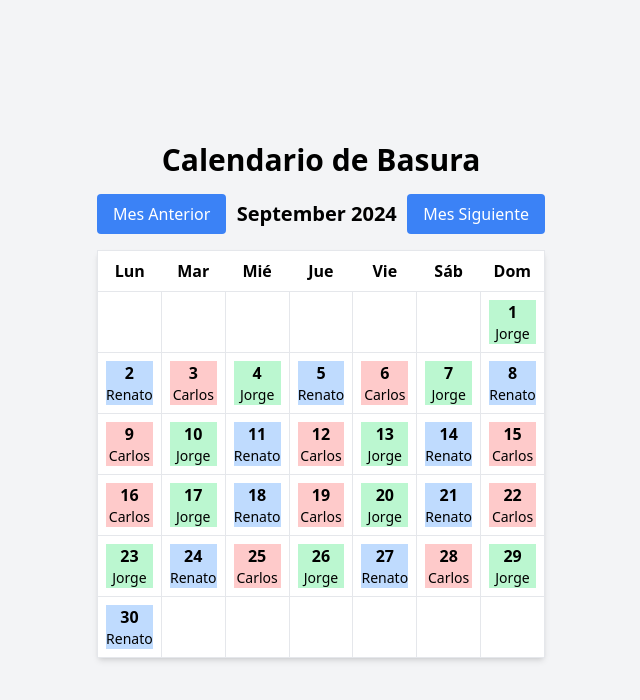
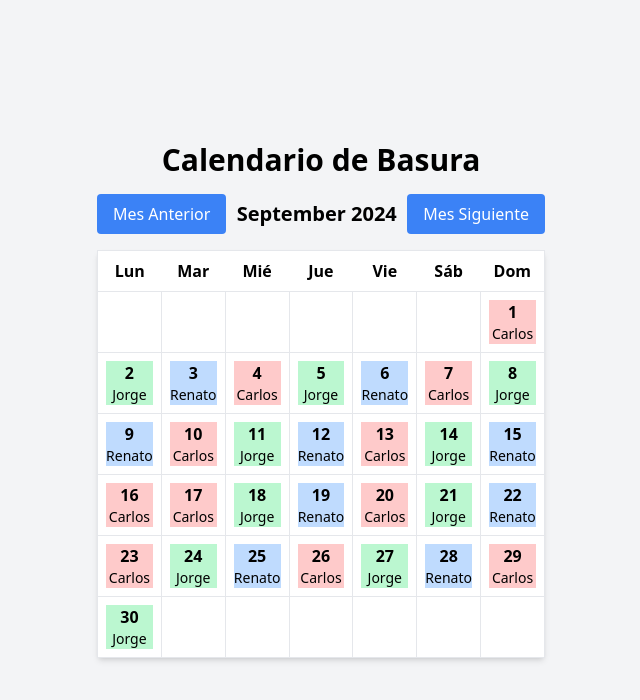
Before and after one commit to monarc-x/trash-calendar, a React (Create React App) app: page / in a window 1280 px wide. Shown: the top 700 px of the page, without its empty margins (319-959 px from the left). Built offline with nearby package versions, Linux system fonts and the light colour scheme; the HTML template or start-up script is replaced by a standard one.

Commit message:
update date

```diff
--- a/src/App.js
+++ b/src/App.js
@@ -8,7 +8,7 @@ const people = [
   { name: "Renato", color: "bg-blue-200" }
 ];
 
-const referenceDate = dayjs("2024-09-16");
+const referenceDate = dayjs("2024-09-17");
 
 function App() {
   const [shifts, setShifts] = useState([]);
```
